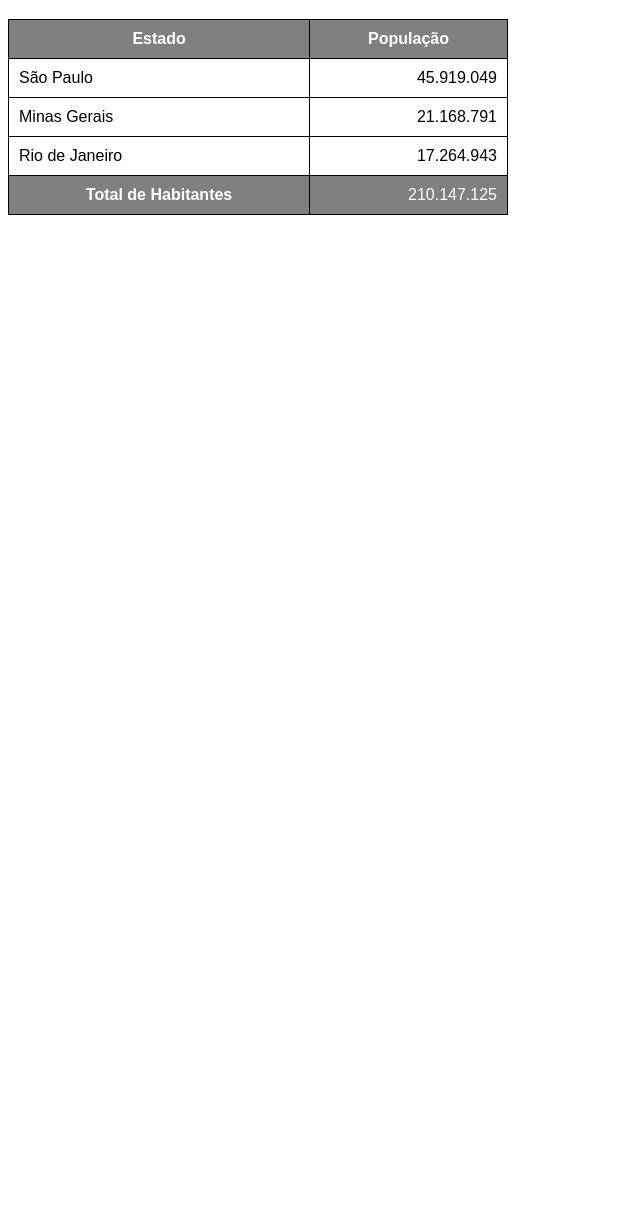
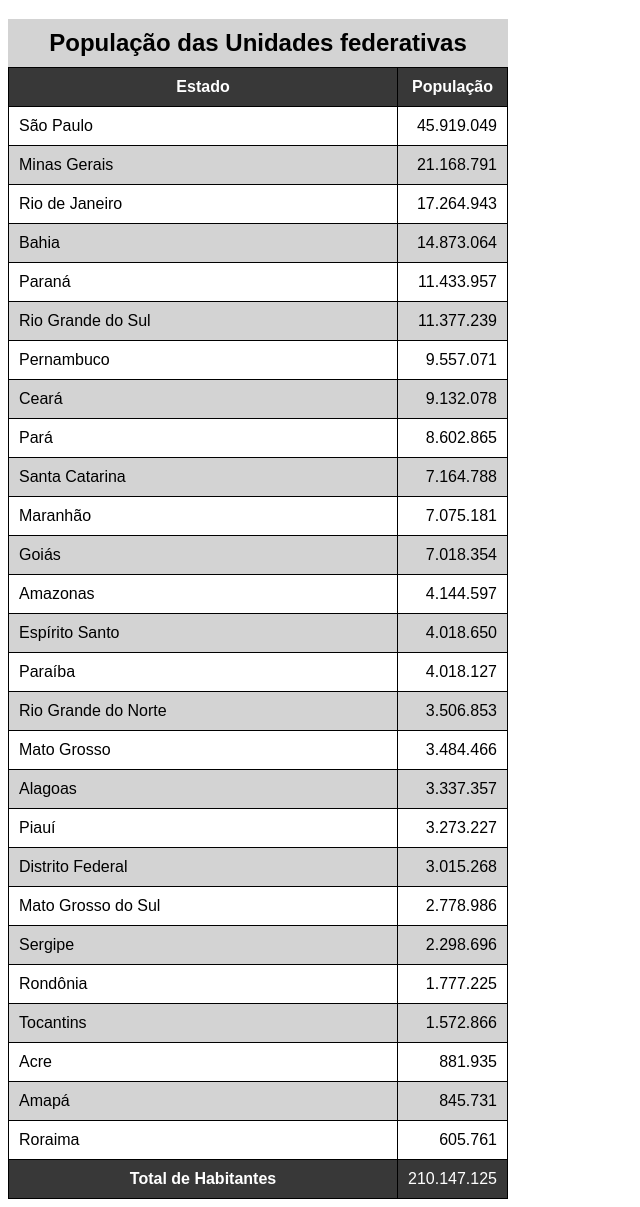
Before and after one commit to CarlosMiguelll/CarlosMiguel, a plain HTML site: page exercicios/ex023/tabela002.html in a window 1280 px wide. Shown: the part 61-1268 px from the top of the page, without its empty margins (0-640 px from the left). Before the commit the page ends 800 px from the top, so only its background shows below. Drawn offline with Linux system fonts and the light colour scheme.

Commit message:
exercício tabela002 finalizado

```diff
--- a/exercicios/ex023/tabela002.html
+++ b/exercicios/ex023/tabela002.html
@@ -12,6 +12,7 @@
         table {
             width: 500px;
             border-collapse: collapse;
+            position: relative;
         }
 
         td, th {
@@ -19,9 +20,31 @@
             padding: 10px;
         }
 
+        caption {
+            font-size: 1.5em;
+            font-weight: bold;
+            padding: 10px;
+            background-color: lightgray;
+        }
+
         thead, tfoot {
-            background-color: gray;
+            background-color: #383838;
             color:white;
+        }
+
+        thead > tr > th {
+            position: sticky;
+            top: -1px;
+            background-color: #383838;
+        }
+
+        tbody > tr:nth-child(2n) {
+            background-color: lightgray;
+            /*
+            tr:nth-child(odd) para mudar seleções ímpares
+
+            tr:nth-child(even) para mudar seleções pares
+            */
         }
 
         td.num {
@@ -34,6 +57,7 @@
     <!--
         Anatomia de para tabelas grandes
         TABLE
+            CAPTION
             THEAD
                  TR, TD, TH
             TBODY
@@ -42,10 +66,11 @@
                 TR, TD, TH
     -->
      <table>
+        <caption>População das Unidades federativas</caption>
         <thead>
             <tr>
-                <th>Estado</th>
-                <th>População</th>
+                <th scope="col">Estado</th>
+                <th scope="col" style="width: 50px;">População</th>
             </tr>
         </thead>
         <tbody>
@@ -61,12 +86,108 @@
                 <td>Rio de Janeiro</td>
                 <td class="num">17.264.943</td>
               </tr>
+            </tr>
+            <tr>
+               <td>Bahia</td>
+               <td class="num">14.873.064</td>
+           </tr>
+           <tr>
+               <td>Paraná</td>
+               <td class="num">11.433.957</td>
+           </tr>
+           <tr>
+               <td>Rio Grande do Sul</td>
+               <td class="num">11.377.239</td>
+           </tr>
+           <tr>
+               <td>Pernambuco</td>
+               <td class="num">9.557.071</td>
+           </tr>
+           <tr>
+               <td>Ceará</td>
+               <td class="num">9.132.078</td>
+           </tr>
+           <tr>
+               <td>Pará</td>
+               <td class="num">8.602.865</td>
+           </tr>
+           <tr>
+               <td>Santa Catarina</td>
+               <td class="num">7.164.788</td>
+           </tr>
+           <tr>
+               <td>Maranhão</td>
+               <td class="num">7.075.181</td>
+           </tr>
+           <tr>
+               <td>Goiás</td>
+               <td class="num">7.018.354</td>
+           </tr>
+           <tr>
+               <td>Amazonas</td>
+               <td class="num">4.144.597</td>
+           </tr>
+           <tr>
+               <td>Espírito Santo</td>
+               <td class="num">4.018.650</td>
+           </tr>
+           <tr>
+               <td>Paraíba</td>
+               <td class="num">4.018.127</td>
+           </tr>
+           <tr>
+               <td>Rio Grande do Norte</td>
+               <td class="num">3.506.853</td>
+           </tr>
+           <tr>
+               <td>Mato Grosso</td>
+               <td class="num">3.484.466</td>
+           </tr>
+           <tr>
+               <td>Alagoas</td>
+               <td class="num">3.337.357</td>
+           </tr>
+           <tr>
+               <td>Piauí</td>
+               <td class="num">3.273.227</td>
+           </tr>
+           <tr>
+               <td>Distrito Federal</td>
+               <td class="num">3.015.268</td>
+           </tr>
+           <tr>
+               <td>Mato Grosso do Sul</td>
+               <td class="num">2.778.986</td>
+           </tr>
+           <tr>
+               <td>Sergipe</td>
+               <td class="num">2.298.696</td>
+           </tr>
+           <tr>
+               <td>Rondônia</td>
+               <td class="num">1.777.225</td>
+           </tr>
+           <tr>
+               <td>Tocantins</td>
+               <td class="num">1.572.866</td>
+           </tr>
+           <tr>
+               <td>Acre</td>
+               <td class="num">881.935</td>
+           </tr>
+           <tr>
+               <td>Amapá</td>
+               <td class="num">845.731</td>
+           </tr>
+           <tr>
+               <td>Roraima</td>
+               <td class="num">605.761</td>
+           </tr>
         </tbody>
         <tfoot>
              <tr>
-                <th>Total de Habitantes</th>
+                <th scope="row">Total de Habitantes</th>
                 <td class="num">210.147.125</td>
-             </tr>
         </tfoot>
      </table>
 </body>
```
